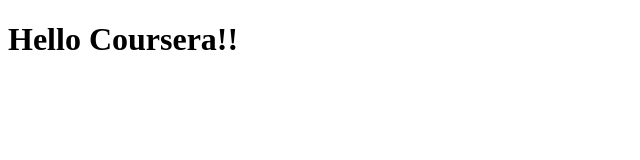
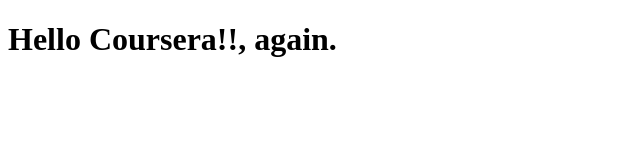
Before and after one commit to edermorales/coursera-test-angular, a plain HTML site: page index.html in a window 1280 px wide. Shown: the whole page, without its empty margins (0-640 px from the left). Drawn offline with Linux system fonts and the light colour scheme.

Commit message:
Message Modified.

```diff
--- a/index.html
+++ b/index.html
@@ -7,6 +7,6 @@
     <title>Hello Coursera</title>
 </head>
 <body>
-    <h1>Hello Coursera!!</h1>
+    <h1>Hello Coursera!!, again.</h1>
 </body>
 </html>
```
